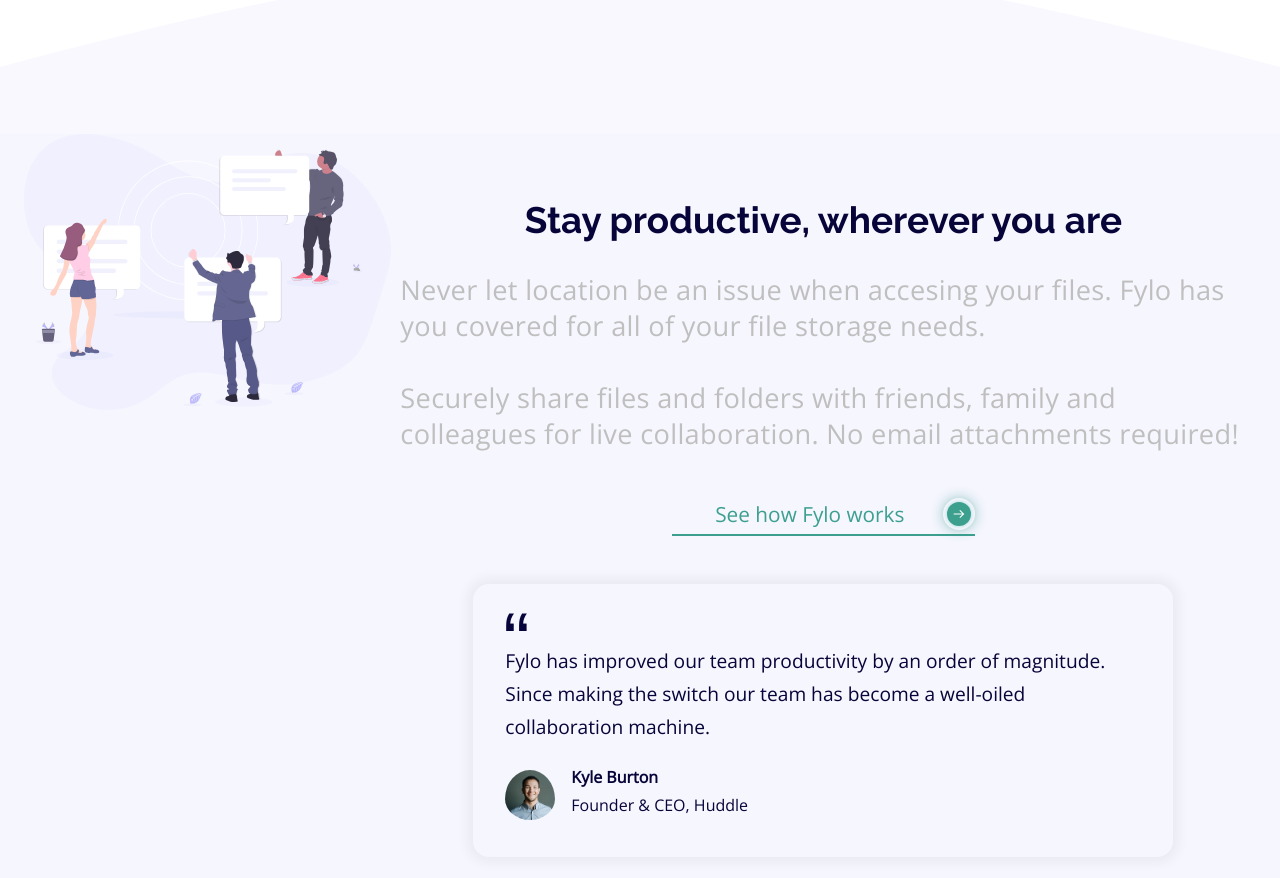
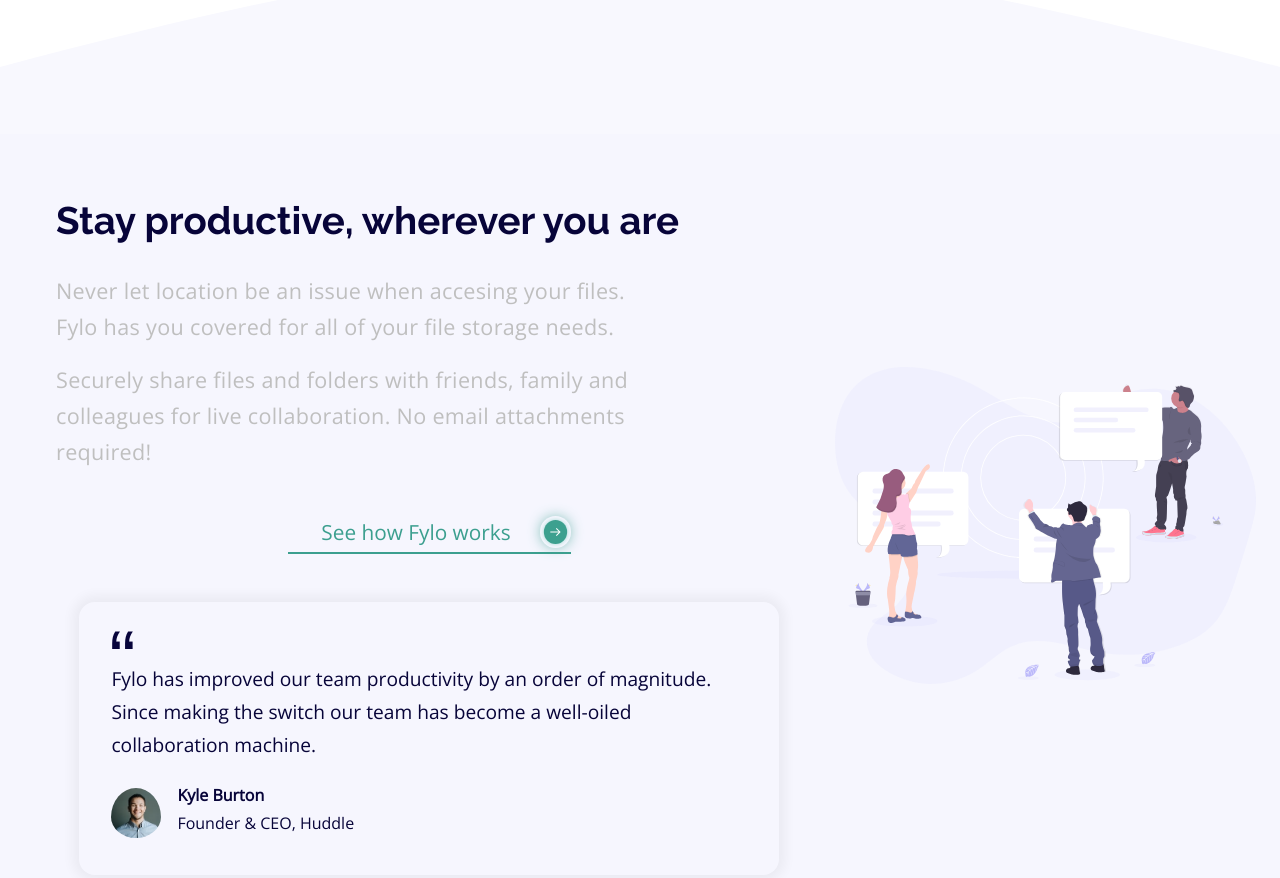
Before and after one commit to Prime-xyz/Fylo-Landing-Page, a plain HTML site: page index.html in a window 1280 px wide. Shown: the part 820-1698 px from the top of the page. Drawn offline with nearby package versions, Linux system fonts and the light colour scheme.

Commit message:
updated files

```diff
--- a/index.html
+++ b/index.html
@@ -66,9 +66,9 @@
           <h1 data-aos="fade-left">Stay productive, wherever you are</h1>
           <p data-aos="fade-left">Never let location be an issue when accesing your files. Fylo has you covered for all of your file storage
             needs.
-            <br> <br> Securely share files and folders with friends, family and colleagues for live collaboration. No
-            email
-            attachments required!
+            <br> <br> <span class="break">Securely share files and folders with friends, family and colleagues for live collaboration. No
+              email
+              attachments required!</span>
           </p>
         </div>
         <div class="fylo-testimonial-heading">
--- a/style.css
+++ b/style.css
@@ -656,6 +656,7 @@
     .min-screen-form form{
         margin-top:-1rem;
         width:60%;
+        margin-left: 1.25rem;
     }
 
     .min-screen-btn{
@@ -688,7 +689,39 @@
 
     .curved-section-content{
         display:flex;
+        align-items: center;
+        justify-content: center;
+        flex-direction: row-reverse;
     }
+
+    .section-2-summary h1{
+        text-align:left;
+        font-size:2.4rem;
+        width:85%;
+        margin-left:2rem;
+    }
+
+    .section-2-summary p{
+        font-size:1.35rem;
+        width:75%;
+        margin-left:2rem;
+
+    }
+
+    .break{
+        display:block;
+        margin-top:-1.2rem;
+    }
+
+    /* .img-curved-section{
+        min-width:650px;
+    }
+
+    .img-curved-section img{
+        display:block;
+        width:100%;
+        height:auto;
+    } */
 
 
 
```
